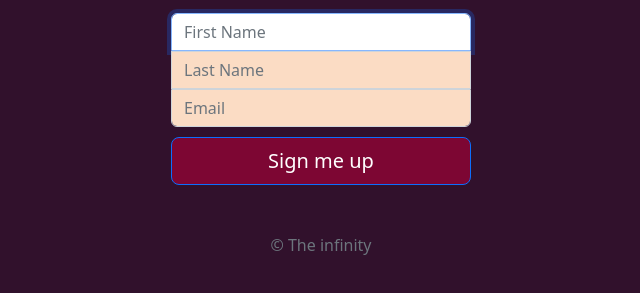
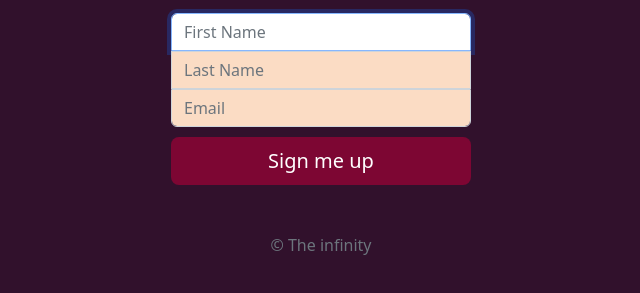
Before and after one commit to nasirdaneshiar/mailchimpNewsLetterSignUp, a website: page signup.html in a window 1280 px wide. Shown: the part 337-630 px from the top of the page, without its empty margins (319-959 px from the left). Drawn offline with nearby package versions, Linux system fonts and the light colour scheme.

Commit message:
front changed a little

```diff
--- a/signup.html
+++ b/signup.html
@@ -33,7 +33,7 @@
     </div>
 
 
-    <button class="w-100 btn btn-lg btn-primary btnclr" type="submit">Sign me up</button>
+    <button class="w-100 btn btn-lg  btnclr" type="submit">Sign me up</button>
     <p class="mt-5 text-muted">&copy; The infinity</p>
   </form>
 </main>
```
